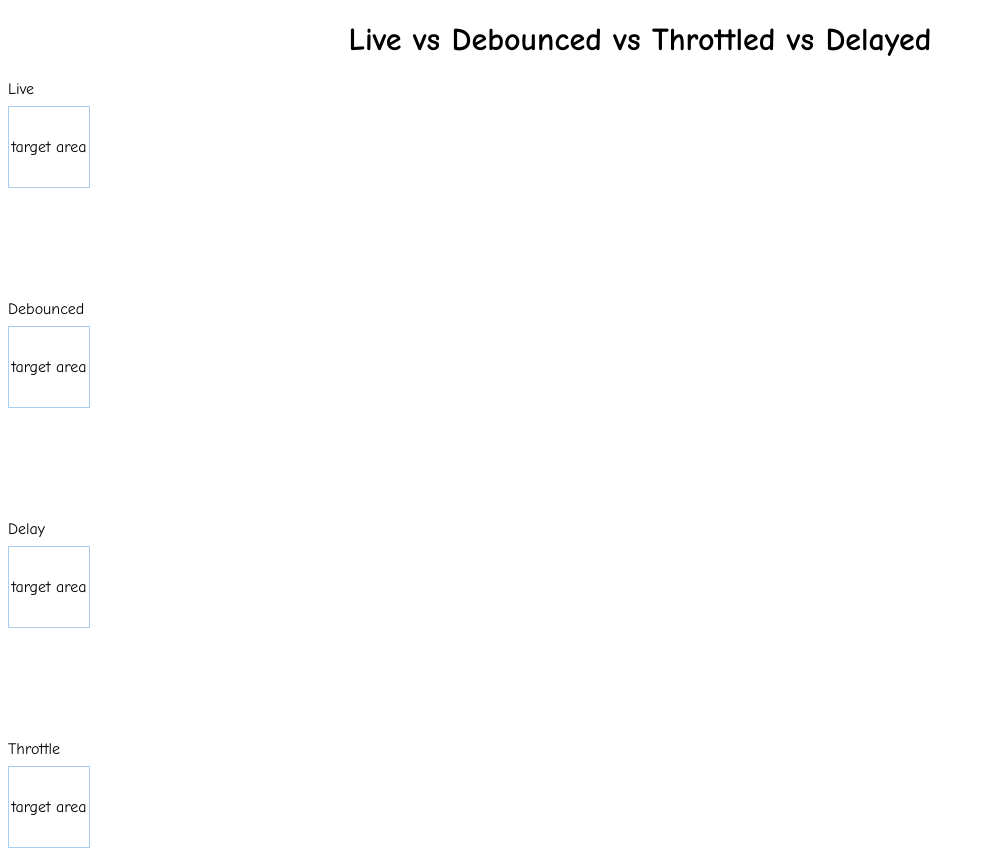
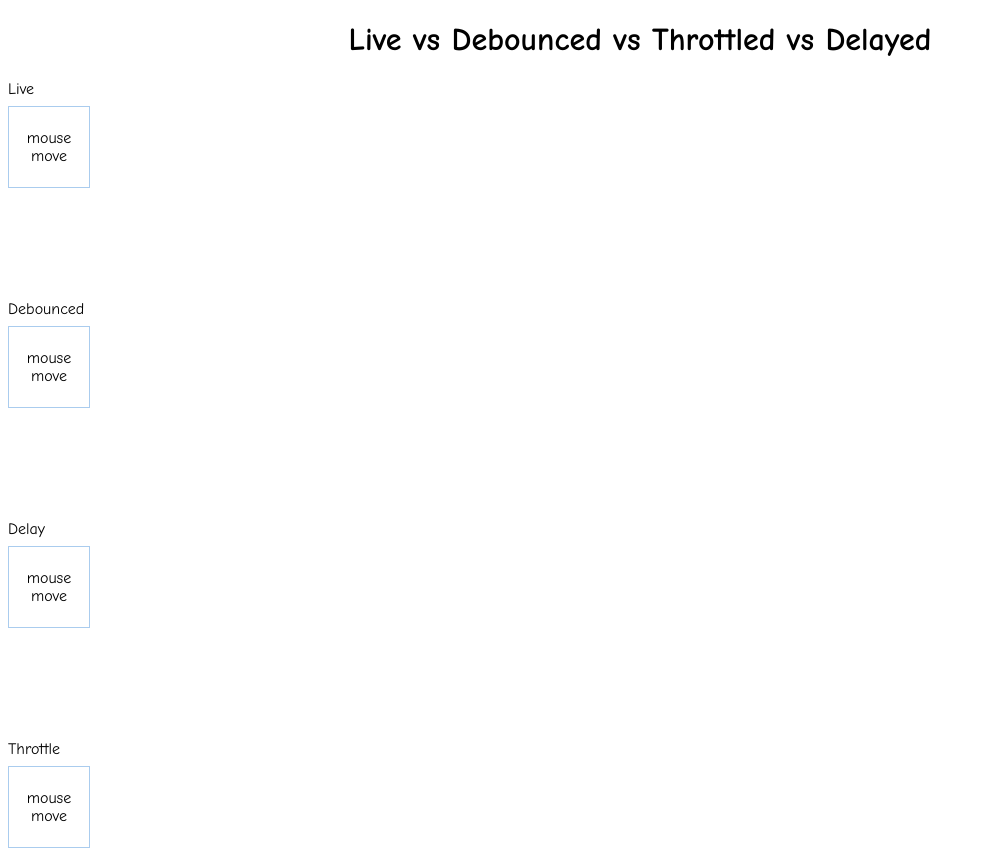
Before and after one commit to worc/wait, a React app: page / in a window 1280 px wide. Shown: the top 860 px of the page, without its empty margins (0-985 px from the left). Built offline with nearby package versions, Linux system fonts and the light colour scheme.

Commit message:
rename target area prompt to 'mouse move'

```diff
--- a/src/common/index.tsx
+++ b/src/common/index.tsx
@@ -6,6 +6,7 @@ export const TargetArea = styled.div`
   display: flex;
   height: 80px;
   justify-content: center;
+  text-align: center;
   width: 80px;
 `
 
--- a/src/strategies/debounce.tsx
+++ b/src/strategies/debounce.tsx
@@ -15,7 +15,7 @@ export default function Debounce ({ timeout }: { timeout: number }) {
   return (
     <div>
       <div>Debounced</div>
-      <TargetArea onMouseMove={ useDebounce(handleMouseMove, timeout) }>target area</TargetArea>
+      <TargetArea onMouseMove={ useDebounce(handleMouseMove, timeout) }>mouse move</TargetArea>
       <EventsContainer>{ events.map(event => {
         return <EventMarker key={event.timeStamp}/>
       })}</EventsContainer>
--- a/src/strategies/delay.tsx
+++ b/src/strategies/delay.tsx
@@ -15,7 +15,7 @@ export default function Delay ({ timeout }: { timeout: number }) {
   return (
     <div>
       <div>Delay</div>
-      <TargetArea onMouseMove={ useDelay(handleMouseMove, timeout) }>target area</TargetArea>
+      <TargetArea onMouseMove={ useDelay(handleMouseMove, timeout) }>mouse move</TargetArea>
       <EventsContainer>{ events.map(event => {
         return <EventMarker key={event.timeStamp}/>
       })}</EventsContainer>
--- a/src/strategies/live.tsx
+++ b/src/strategies/live.tsx
@@ -14,7 +14,7 @@ export default function Live () {
   return (
     <div>
       <div>Live</div>
-      <TargetArea onMouseMove={ handleMouseMove }>target area</TargetArea>
+      <TargetArea onMouseMove={ handleMouseMove }>mouse move</TargetArea>
       <EventsContainer>{ events.map(event => {
         return <EventMarker key={event.timeStamp}/>
       })}</EventsContainer>
--- a/src/strategies/throttle.tsx
+++ b/src/strategies/throttle.tsx
@@ -15,7 +15,7 @@ export default function Throttle ({ timeout }: { timeout: number }) {
   return (
     <div>
       <div>Throttle</div>
-      <TargetArea onMouseMove={ useThrottle(handleMouseMove, timeout) }>target area</TargetArea>
+      <TargetArea onMouseMove={ useThrottle(handleMouseMove, timeout) }>mouse move</TargetArea>
       <EventsContainer>{ events.map(event => {
         return <EventMarker key={event.timeStamp}/>
       })}</EventsContainer>
```
